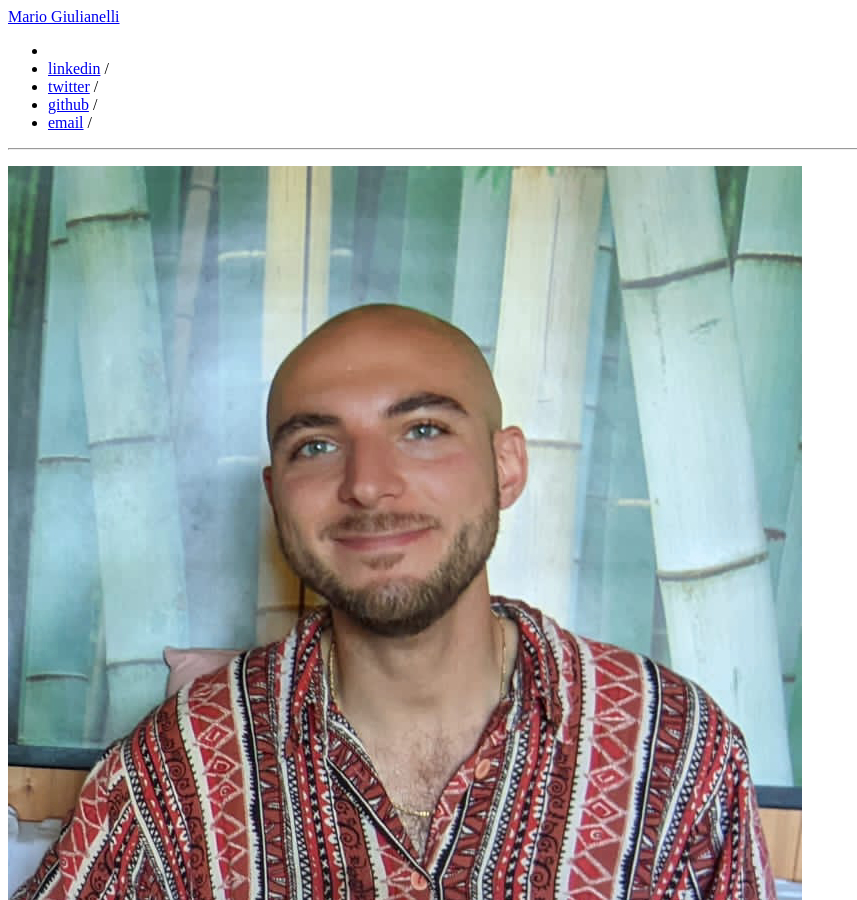
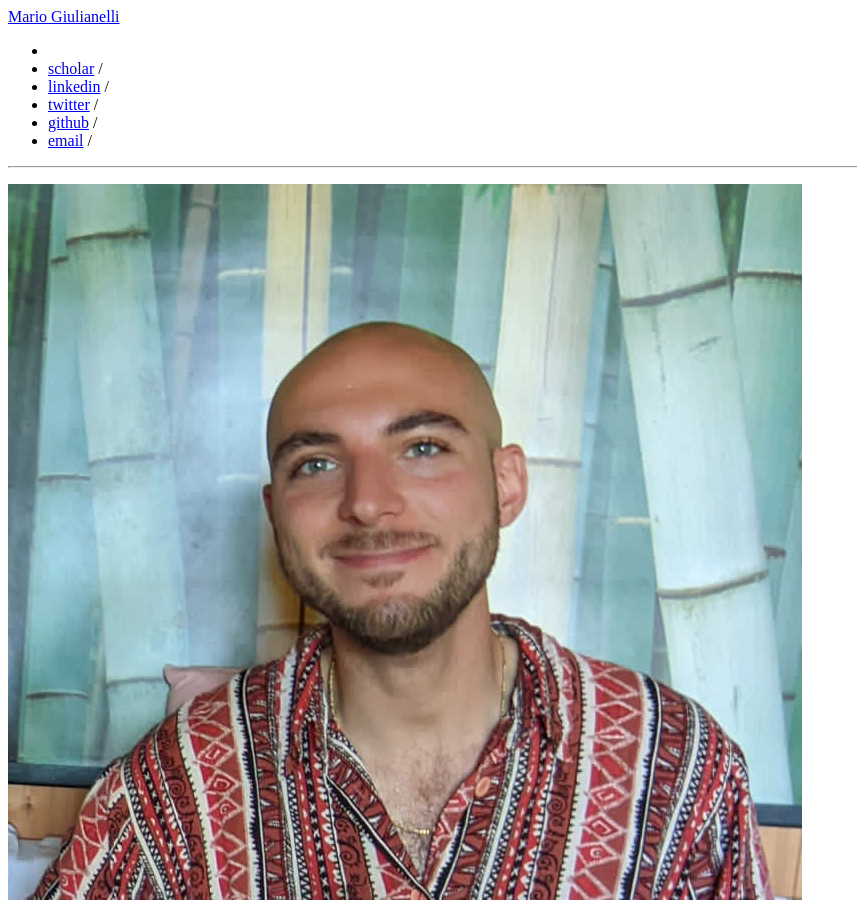
Before and after one commit to glnmario/glnmario.github.io, a Jekyll site: the page built from index.md, in a window 1280 px wide and 900 px high. Shown: the whole window, without its empty margins (0-857 px from the left). Built offline with Jekyll 4.4.1, drawn with Linux system fonts in a browser that asks for light colours.

Commit message:
Update nav.yml

```diff
--- a/_data/nav.yml
+++ b/_data/nav.yml
@@ -1,6 +1,8 @@
 - name: ""
 # - name: "CV"
 #   link: "CV-mario-giulianelli.pdf"
+- name: "scholar"
+  link: https://scholar.google.com/citations?user=ABZghWYAAAAJ&hl=en
 - name: "linkedin"
   link: https://www.linkedin.com/in/mario-giulianelli
 - name: "twitter"
```
